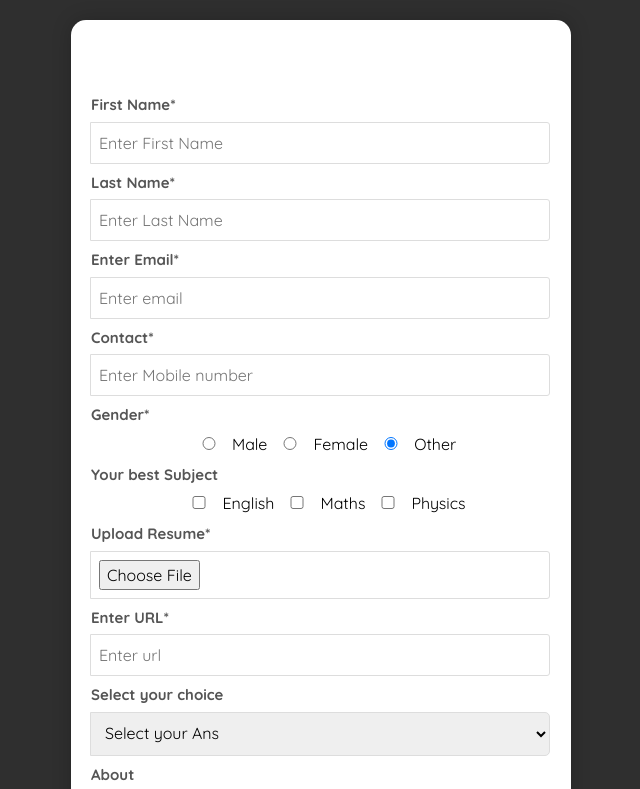
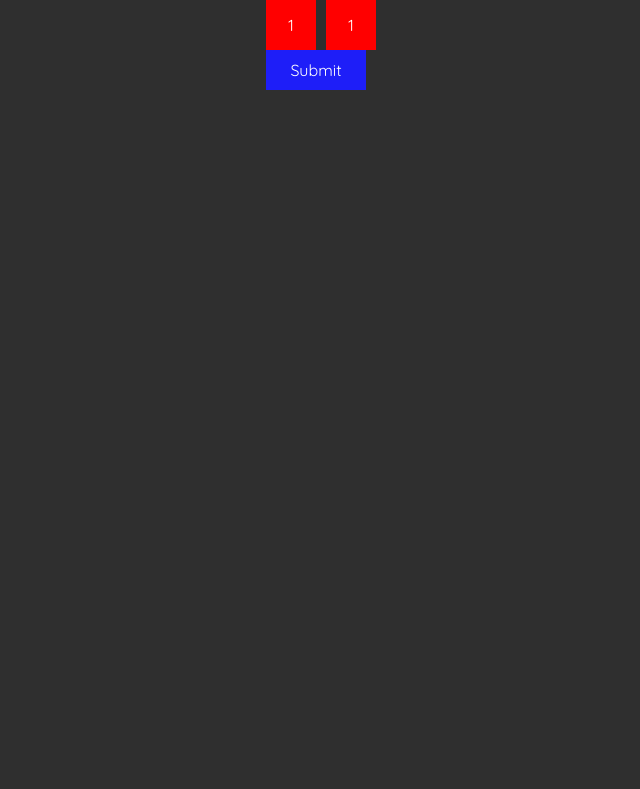
Before and after one commit to hac1yev/react-code-challenges, a React app: page / in a window 1280 px wide. Shown: the top 789 px of the page, without its empty margins (319-959 px from the left). Built offline with nearby package versions, Linux system fonts and the light colour scheme; the HTML template or start-up script is replaced by a standard one.

Commit message:
dice rolling

```diff
--- a/package.json
+++ b/package.json
@@ -17,11 +17,13 @@
     "axios": "^1.6.7",
     "bootstrap": "^5.3.2",
     "lodash.throttle": "^4.1.1",
+    "mapbox-gl": "^3.10.0",
     "prop-types": "^15.8.1",
     "react": "^18.2.0",
     "react-dom": "^18.2.0",
     "react-hook-form": "^7.52.1",
     "react-icons": "^5.0.1",
+    "react-map-gl": "^8.0.1",
     "react-redux": "^9.1.0",
     "react-router-dom": "^6.21.3",
     "uniqid": "^5.4.0"
--- a/src/App.jsx
+++ b/src/App.jsx
@@ -33,14 +33,15 @@
 // import ScrollWindow from "./components/DebounceThrottling/ScrollWindow";
 // import MemoryGame from "./components/MemoryGame/MemoryGame";
 
-import SubmissionForm from "./components/geeksforgeeksTasks/SubmissionForm";
+import DiceRolling from "./components/geeksforgeeksTasks/DiceRolling/DiceRolling";
 
+
+// import SubmissionForm from "./components/geeksforgeeksTasks/SubmissionForm";
 // import CodeSplitting from "./components/CodeSplittingExample/CodeSplitting";
 
 // import GetAllCoins from "./components/HOC/GetAllCoins";
 // import SearchParams from "./components/SeachParams/SearchParams";
 // const HOCGetAllCoins = GetAllCoins(SearchParams);
-
 
 
 function App() {
@@ -83,7 +84,8 @@ function App() {
       {/* <HOCGetAllCoins /> */}
       {/* <MemoryGame /> */}
       {/* <CodeSplitting /> */}
-      <SubmissionForm />
+      {/* <SubmissionForm /> */}
+      <DiceRolling />
     </div>
   )
 }
--- /dev/null
+++ b/src/components/geeksforgeeksTasks/DiceRolling/DiceRolling.jsx
@@ -0,0 +1,28 @@
+import { useState } from "react";
+
+const DiceRolling = () => {
+    const [state,setState] = useState([1,1])
+
+    const handleButton = () => {
+        const newDiceValues = [
+            Math.floor(Math.random() * 6) + 1,
+            Math.floor(Math.random() * 6) + 1
+        ];
+        setState(newDiceValues);
+    };
+
+    return (
+        <div>
+            <div style={{ display: 'flex', alignItems: 'center', justifyContent: 'center', gap: '10px' }}>
+                {state.map((item,index) => (
+                    <span key={index} style={{ display: 'flex', alignItems: 'center', justifyContent: 'center', background: 'red', width: '50px', height: '50px' }}>
+                        {item}
+                    </span>
+                ))}
+            </div>
+            <button type="button" onClick={handleButton}>Submit</button>
+        </div>
+    );
+};
+
+export default DiceRolling;
```
Also changed, not shown: 1 other file (tests, documents, lock files or other folders).
